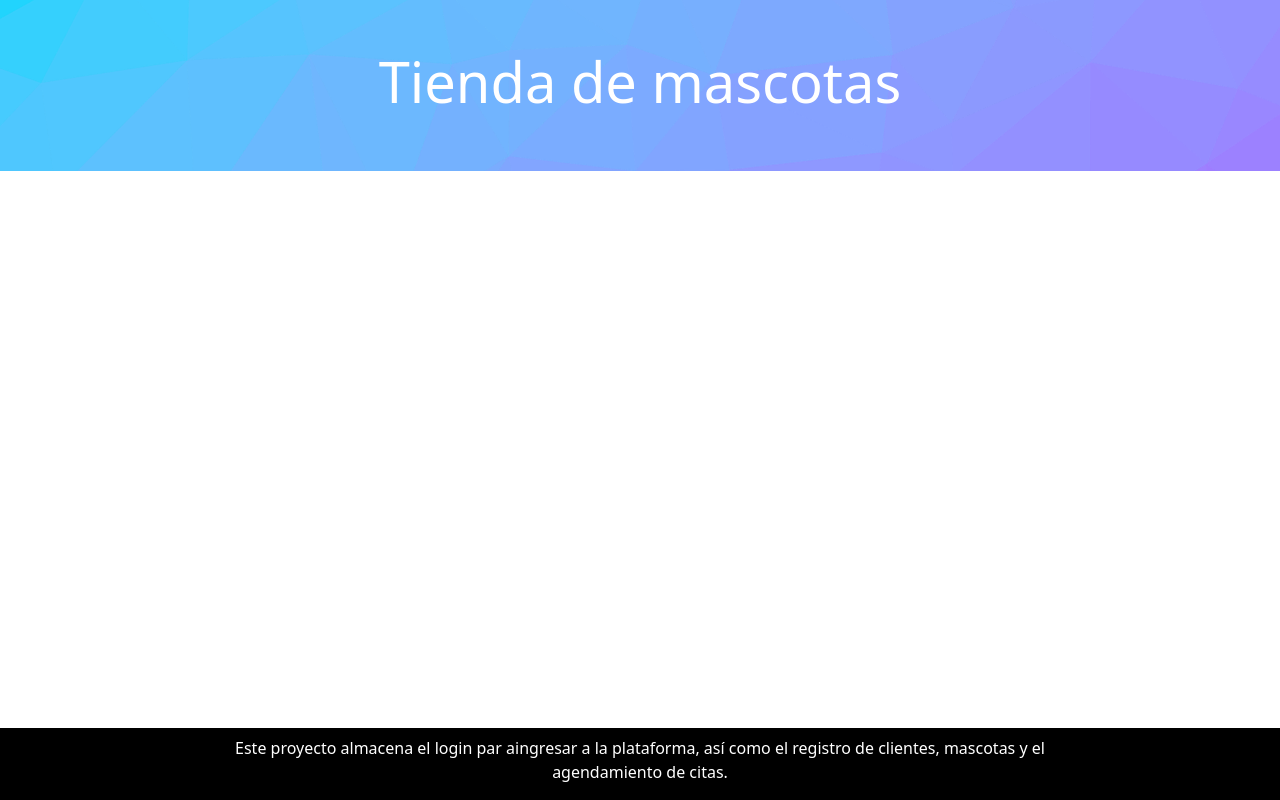
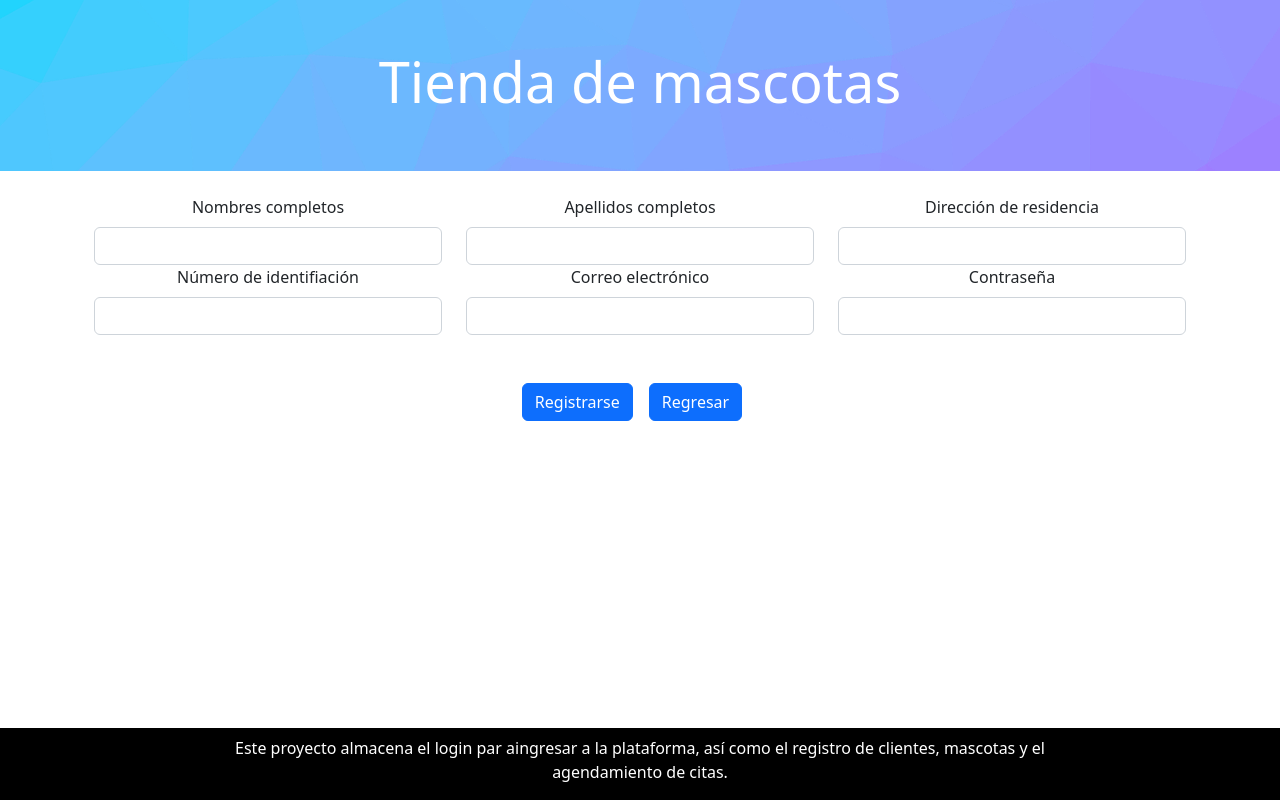
Before and after one commit to SebastianRiosSanchez/login_mascotas, an Angular app: page /registrarse in a window 1280 px wide. Before the commit this address led to /. Built offline with nearby package versions, Linux system fonts and the light colour scheme.

Commit message:
Avances registrar usuario

```diff
--- a/src/app/app.module.ts
+++ b/src/app/app.module.ts
@@ -11,6 +11,7 @@ import { NavComponent } from './shared/nav/nav.component';
 import {ReactiveFormsModule} from '@angular/forms';
 import { HttpClientModule } from '@angular/common/http';
 import { DetailsComponent } from './pages/details/details.component';
+import { RegisterComponent } from './auth/register/register.component';
 
 @NgModule({
   declarations: [
@@ -20,7 +21,8 @@ import { DetailsComponent } from './pages/details/details.component';
     DashboardComponent,
     LoginComponent,
     NavComponent,
-    DetailsComponent
+    DetailsComponent,
+    RegisterComponent
   ],
   imports: [
     BrowserModule,
--- a/src/app/auth/login/login.component.html
+++ b/src/app/auth/login/login.component.html
@@ -2,8 +2,8 @@
     <p class="text-danger">{{loginError}}</p>
     <div class="mb-3 w-50">
         <label for="exampleInputEmail1" class="form-label">Email</label>
-        <input formControlName="emailCliente" type="email" class="form-control" id="exampleInputEmail1"
-            aria-describedby="emailHelp">
+        <input formControlName="emailCliente" type="email" class="form-control" aria-describedby="emailHelp"
+            autocomplete="off">
         <div *ngIf="emailCliente.invalid && (emailCliente.dirty || emailCliente.touched)" class="text-danger">
             <div *ngIf="emailCliente.errors?.['required']">
                 El Email es requerido.
@@ -14,16 +14,16 @@
         </div>
     </div>
     <div class="mb-3 w-50">
-        <label for="exampleInputPassword1" class="form-label">Password</label>
-        <input formControlName="passCliente" type="password" class="form-control" id="exampleInputPassword1">
+        <label for="exampleInputPassword1" class="form-label">Contraseña</label>
+        <input formControlName="passCliente" type="password" class="form-control" autocomplete="new-password">
         <div *ngIf="passCliente.invalid && (passCliente.dirty || passCliente.touched)" class="text-danger">
             <div *ngIf="passCliente.errors?.['required']">
-                El password es requerido.
+                La contraseña es requerida.
             </div>
         </div>
     </div>
     <div class="d-flex justify-content-center w-50">
         <button type="submit" (click)="login()" class="btn btn-primary me-3">Iniciar Sesión</button>
-        <button type="button"  class="btn btn-primary me-3">Registrarse</button>
+        <button type="button" routerLink="/registrarse" class="btn btn-primary me-3">Registrarse</button>
     </div>
 </form>
--- /dev/null
+++ b/src/app/auth/register/register.component.html
@@ -0,0 +1,29 @@
+<form [formGroup]="registerForm">
+  <div class="container text-center p-4">
+    <div class="row align-items-start">
+      <div class="col">
+        <label class="form-label">Nombres completos</label>
+        <input formControlName="nombreCliente" type="text" class="form-control" aria-describedby="emailHelp">
+        <label class="form-label">Número de identifiación</label>
+        <input formControlName="ccCliente" type="text" class="form-control" aria-describedby="emailHelp">
+      </div>
+      <div class="col">
+        <label class="form-label">Apellidos completos</label>
+        <input formControlName="apellidoCliente" type="text" class="form-control" aria-describedby="emailHelp">
+        <label for="exampleInputEmail1" class="form-label">Correo electrónico</label>
+        <input formControlName="emailCliente" type="email" class="form-control" aria-describedby="emailHelp"
+          autocomplete="off">
+      </div>
+      <div class="col">
+        <label class="form-label">Dirección de residencia</label>
+        <input formControlName="direccionCliente" type="text" class="form-control" aria-describedby="emailHelp">
+        <label class="form-label">Contraseña</label>
+        <input formControlName="passCliente" type="password" class="form-control" aria-describedby="emailHelp"
+          autocomplete="new-password">
+      </div>
+    </div>
+    <div class="p-5">
+      <button type="submit" (click)="register()" class="btn btn-primary me-3">Registrarse</button>
+      <button type="submit" class="btn btn-primary me-3">Regresar</button>
+    </div>
+  </div>
--- /dev/null
+++ b/src/app/auth/register/register.component.ts
@@ -0,0 +1,37 @@
+import { Component, OnInit } from '@angular/core';
+import { FormBuilder, Validators } from '@angular/forms';
+import { Route, Router } from '@angular/router';
+
+@Component({
+  selector: 'app-register',
+  templateUrl: './register.component.html',
+  styleUrls: ['./register.component.css']
+})
+export class RegisterComponent implements OnInit {
+
+  registerForm = this.formBuilder.group({
+    nombreCliente: ['', Validators.required],
+    apellidoCliente: ['', Validators.required],
+    ccCliente: ['', Validators.required],
+    emailCliente: ['', Validators.required],
+    passCliente: ['', Validators.required],
+    direccionCliente: ['', Validators.required],
+  });
+
+  constructor(
+    private formBuilder: FormBuilder,
+    private router: Router
+  ) { }
+
+  ngOnInit(): void {
+  }
+
+  register() {
+    if (this.registerForm.valid) {
+      console.log('Formulario: ', this.registerForm.value);
+    }
+
+  }
+
+
+}
--- a/src/app/pages/dashboard/dashboard.component.ts
+++ b/src/app/pages/dashboard/dashboard.component.ts
@@ -7,20 +7,15 @@ import { User } from 'src/app/services/auth/user';
   templateUrl: './dashboard.component.html',
   styleUrls: ['./dashboard.component.css']
 })
-export class DashboardComponent implements OnInit , OnDestroy {
-  userLoginOn:boolean=false;
-  userData?:User;
-  constructor(private loginService:LoginService) { }
-
-  ngOnDestroy(): void {
-    this.loginService.currentUserData.unsubscribe();
-    this.loginService.currentUserLoginOn.unsubscribe();
-  }
+export class DashboardComponent implements OnInit {
+  userLoginOn: boolean = false;
+  userData?: User;
+  constructor(private loginService: LoginService) { }
 
   ngOnInit(): void {
     this.loginService.currentUserLoginOn.subscribe({
-      next:(userLoginOn) => {
-        this.userLoginOn=userLoginOn;
+      next: (userLoginOn) => {
+        this.userLoginOn = userLoginOn;
       }
     });
 
```
Also changed, not shown: src/app/app-routing.module.ts (+5 -3 lines), src/app/auth/login/login.component.ts (+13 -14 lines), src/app/auth/register/register.component.css (added), 1 other file (tests, documents, lock files or other folders).
